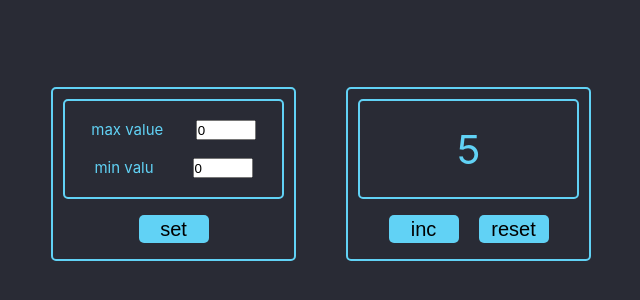
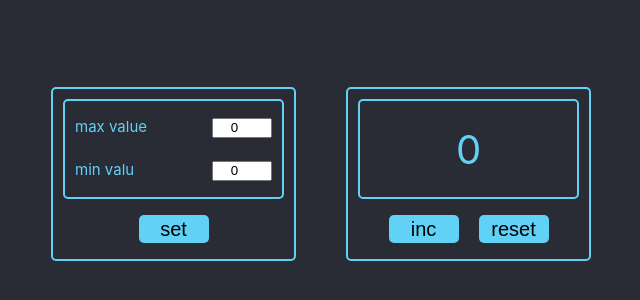
Before and after one commit to ana-koles/Counter, a React (Create React App) app: page / in a window 1280 px wide. Shown: the part 226-526 px from the top of the page, without its empty margins (319-959 px from the left). Built offline with nearby package versions, Linux system fonts and the light colour scheme.

Commit message:
feat:  add display of the value in Counter Display

```diff
--- a/src/App.css
+++ b/src/App.css
@@ -42,4 +42,5 @@
   input {
     height: 20px;
     width: 60px;
+    text-align: center;
   }
--- a/src/App.tsx
+++ b/src/App.tsx
@@ -23,18 +23,15 @@ function App() {
     {title: titlesList.min, value: 0},
   ]);
 
+  const [currentDisplayValue, setCurrentDisplayValue] = useState<string>('0')
+
   const changeValue = (title: string, newValue: number) => {
-    setValues(values.map(v => v.title === title ? {...v, value: newValue} : v))
+    setValues(values.map(v => v.title === title ? {...v, value: newValue} : v));
   }
 
   useEffect(() => {
     getFromLocalStorageHandler();
-  }, ['max value','min value' ])
-
-  const setToLocalStorageHandler = () => {
-    localStorage.setItem('max value', JSON.stringify(values[0].value));
-    localStorage.setItem('min value', JSON.stringify(values[1].value))
-  }
+  }, ['max value','min value'])
 
   const getFromLocalStorageHandler = () => {
     const newMaxValue = localStorage.getItem('max value');
@@ -46,7 +43,12 @@ function App() {
 
       setValues(values.map(v => v.title === titlesList.max ? {...v, value: newMaxValueNum} : {...v, value: newMinValueNum}))
     }
+  }
 
+  const setToLocalStorageHandler = () => {
+    localStorage.setItem('max value', JSON.stringify(values[0].value));
+    localStorage.setItem('min value', JSON.stringify(values[1].value));
+    setCurrentDisplayValue((values[1].value).toString());
   }
 
   return (
@@ -54,8 +56,10 @@ function App() {
       <CounterSetter
             values={values}
             changeValue={changeValue}
-            setToLocalStorageHandler={setToLocalStorageHandler} />
-      <CounterDisplay />
+            setToLocalStorageHandler={setToLocalStorageHandler}
+      />
+      <CounterDisplay
+            currentDisplayValue={currentDisplayValue} />
     </div>
   );
 }
--- a/src/components/counter/counterDisplay/CounterDisplay.tsx
+++ b/src/components/counter/counterDisplay/CounterDisplay.tsx
@@ -1,17 +1,22 @@
-import React from 'react';
+import React, { useState } from 'react';
 import { Button } from '../../button/Button';
 import s from './CounterDisplay.module.css'
+import { ValuesType } from '../../../App';
 
 type CounterDisplayPropsType = {
-
+  currentDisplayValue: string
 }
 
 export const CounterDisplay: React.FC<CounterDisplayPropsType> = (props) => {
+
+
+
   return (
     <div className={s.wrapper}>
       <div className={s.content_wrapper}>
         <div className={s.value_content}>
-          <div className={s.value}>5</div>
+
+          <div className={s.value}>{props.currentDisplayValue}</div>
           <p></p>
         </div>
       </div>
--- a/src/components/counter/counterSetter/CounterSetter.module.css
+++ b/src/components/counter/counterSetter/CounterSetter.module.css
@@ -24,12 +24,13 @@
   -moz-border-radius: 5px;
   -ms-border-radius: 5px;
   -o-border-radius: 5px;
+  gap: 10px
 }
 
 .value_content {
   display: flex;
   font-size: 15px;
-  justify-content: space-around;
+  justify-content: space-between;
 }
 
 
--- a/src/components/counter/counterSetter/CounterSetter.tsx
+++ b/src/components/counter/counterSetter/CounterSetter.tsx
@@ -11,7 +11,6 @@ type CounterSetterPropsType = {
 }
 
 export const CounterSetter: React.FC<CounterSetterPropsType> = (props) => {
-
 
 
   return (
```
